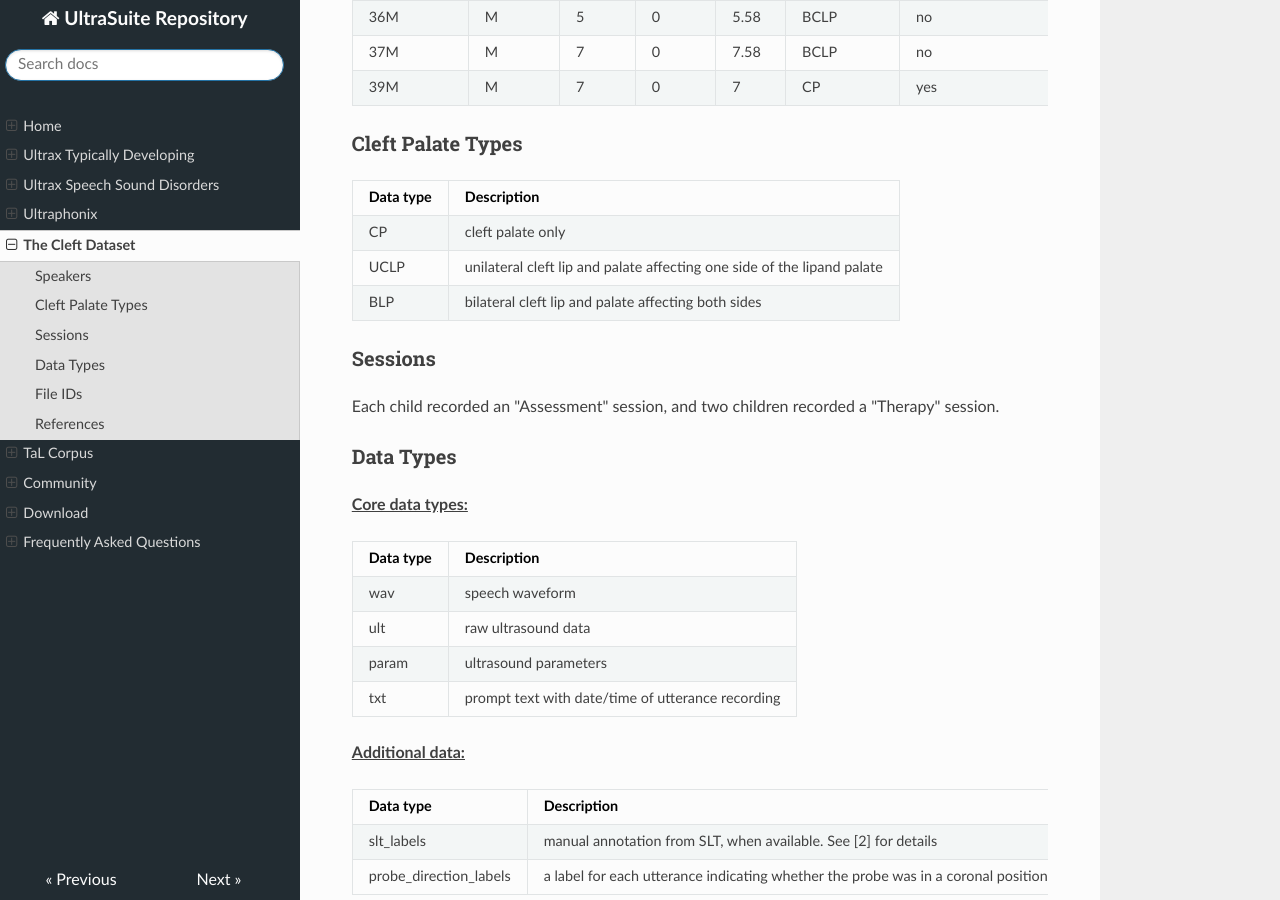
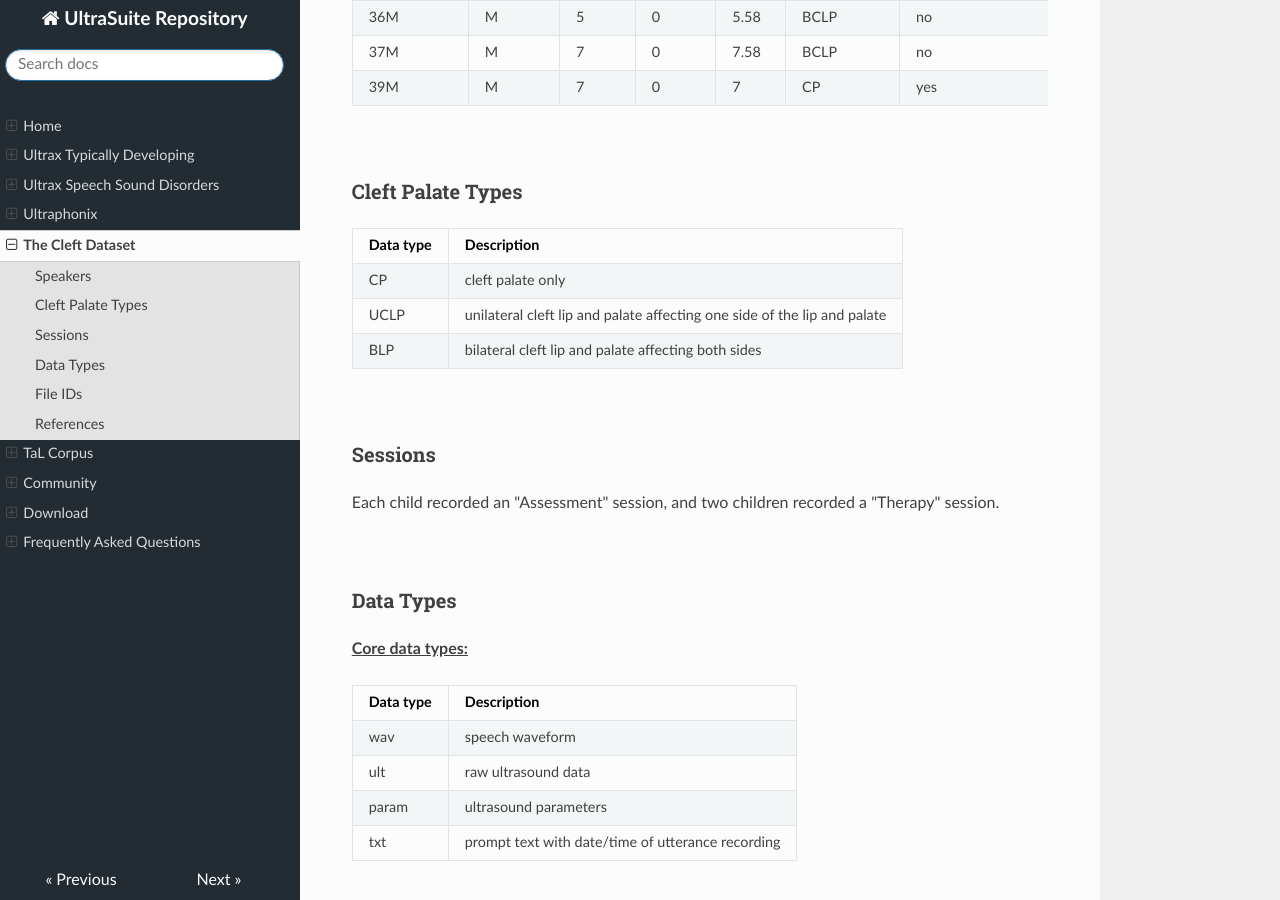
Before and after one commit to UltraSuite/ultrasuite-doc, an MkDocs documentation site: the page built from docs/data/cleft.md, in a window 1280 px wide and 900 px high, scrolled down 1275 px. Built offline with MkDocs 1.6.1, drawn with Linux system fonts in a browser that asks for light colours; nearby versions of some CDN libraries.

Commit message:
widening tables + adding line breaks after tables.

```diff
--- a/docs/data/cleft.md
+++ b/docs/data/cleft.md
@@ -9,8 +9,8 @@
 We recorded data with 39 English-speaking children, but only 29 gave consent to share their data.
 These are 11 female speakers and 18 male, aged 7-11 years.
 
-| SPEAKER-ID | GENDER | AGE-Y | AGE-M | AGE | CLEFT-TYPE | OTHER-MEDICAL |
-| ---------- | ------ | ----- | ----- | --- | ---------- | ------------- |
+| SPEAKER-ID  | GENDER  | AGE-Y  | AGE-M  | AGE  | CLEFT-TYPE  | OTHER-MEDICAL  |
+| ----------- | ------- | ------ | ------ | ---- | ----------- | -------------- |
 | 01M | M | 10 | 5 | 10.42 | BCLP | no |
 | 03F | F | 5 | 1 | 5.83 | UCLP | no |
 | 05M | M | 10 | 3 | 10.75 | UCLP | no |
@@ -41,15 +41,19 @@ These are 11 female speakers and 18 male, aged 7-11 years.
 | 37M | M | 7 | 0 | 7.58 | BCLP | no |
 | 39M | M | 7 | 0 | 7 | CP | yes |
 
+<br/>
+
 
 
 ### Cleft Palate Types
 
-| Data type | Description                                                         |
-| --------- | ------------------------------------------------------------------- |
-| CP | cleft palate only                                                          |
-| UCLP | unilateral cleft lip and palate affecting one side of the lipand palate  |
-| BLP |  bilateral cleft lip and palate affecting both sides                      |
+| Data type   | Description                                                               |
+| ----------- | ------------------------------------------------------------------------- |
+| CP          | cleft palate only                                                         |
+| UCLP        | unilateral cleft lip and palate affecting one side of the lip and palate  |
+| BLP         | bilateral cleft lip and palate affecting both sides                       |
+
+<br/>
 
 
 
@@ -57,27 +61,31 @@ These are 11 female speakers and 18 male, aged 7-11 years.
 
 Each child recorded an "Assessment" session, and two children recorded a "Therapy" session.
 
+<br/>
 
 
 ### Data Types
 
 **<u>Core data types:</u>**
 
-| Data type | Description                                       |
-| --------- | ------------------------------------------------- |
-| wav       | speech waveform                                   |
-| ult       | raw ultrasound data                               |
-| param     | ultrasound parameters                             |
-| txt       | prompt text with date/time of utterance recording |
+| Data type   | Description                                       |
+| ----------- | ------------------------------------------------- |
+| wav         | speech waveform                                   |
+| ult         | raw ultrasound data                               |
+| param       | ultrasound parameters                             |
+| txt         | prompt text with date/time of utterance recording |
+
+<br/>
 
 
 **<u>Additional data:</u>**
 
-| Data type                | Description                                                     |
-| ------------------------ | --------------------------------------------------------------- |
-| slt_labels               | manual annotation from SLT, when available. See [2] for details |
-| probe_direction_labels   | a label for each utterance indicating whether the probe was in a coronal position (cor) or midsagittal right or let (sag_right, sag_left) |
+| Data type                  | Description                                                     |
+| -------------------------- | --------------------------------------------------------------- |
+| slt_labels                 | manual annotation from SLT, when available. See [2] for details |
+| probe_direction_labels     | a label for each utterance indicating whether the probe was in a coronal position (cor) or midsagittal right or let (sag_right, sag_left) |
 
+<br/>
 
 SLT Labels are available in Praat's TextGrid format, and probe_direction_labels is a csv file.
 
@@ -90,7 +98,7 @@ See the prompt text file for recording date/time.
 
 Each file ID also includes a prompt type identifier. See [Data](data.md) for details.
 
-
+<br/>
 
 ### References
 
```
